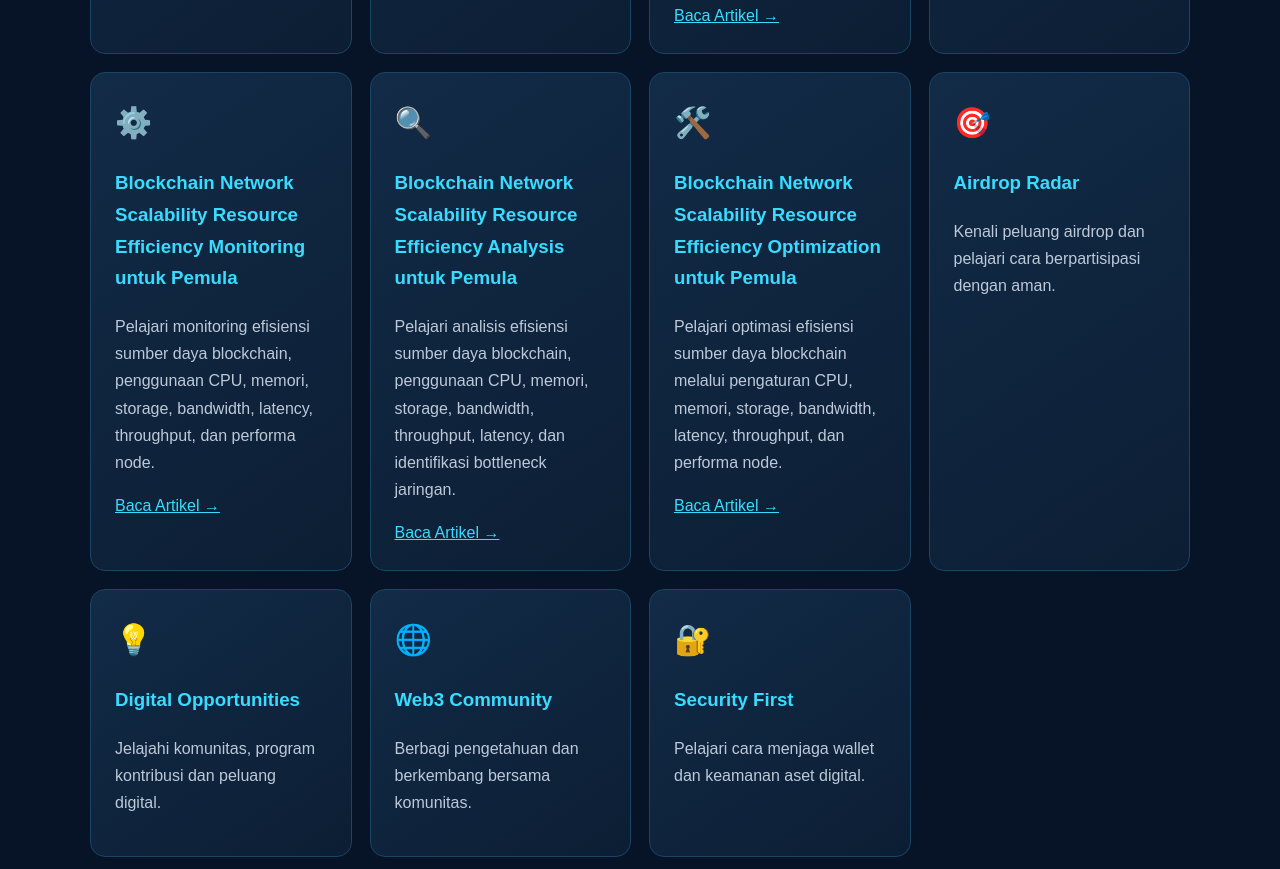
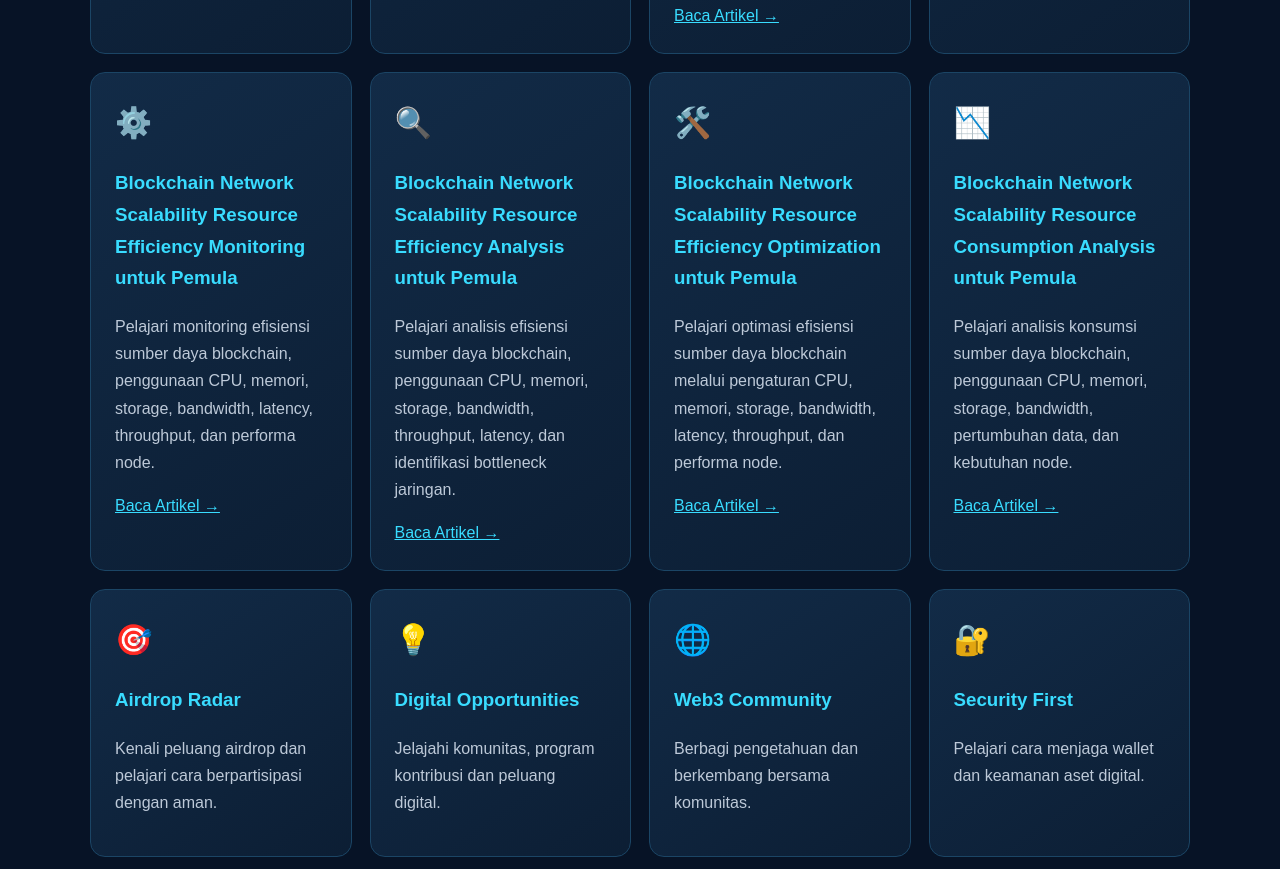
Before and after one commit to lukiirwansyah76-bot/lukiirwansyah76-bot.github.io, a website: page index.html in a window 1280 px wide. Shown: the part 11021-11890 px from the top of the page. Drawn offline with Linux system fonts and the light colour scheme.

Commit message:
Add article 93 to homepage

```diff
--- a/index.html
+++ b/index.html
@@ -1001,6 +1001,14 @@ Advertise With Us
     Baca Artikel →
   </a>
   </div>
+  <div class="card">
+  <div class="icon">📉</div>
+  <h3>Blockchain Network Scalability Resource Consumption Analysis untuk Pemula</h3>
+  <p>Pelajari analisis konsumsi sumber daya blockchain, penggunaan CPU, memori, storage, bandwidth, pertumbuhan data, dan kebutuhan node.</p>
+  <a href="blockchain-network-scalability-resource-consumption-analysis-untuk-pemula.html" style="color:#39dcff;">
+    Baca Artikel →
+  </a>
+  </div>
   <div class="card" id="airdrop">
     <div class="icon">🎯</div>
     <h3>Airdrop Radar</h3>
```
